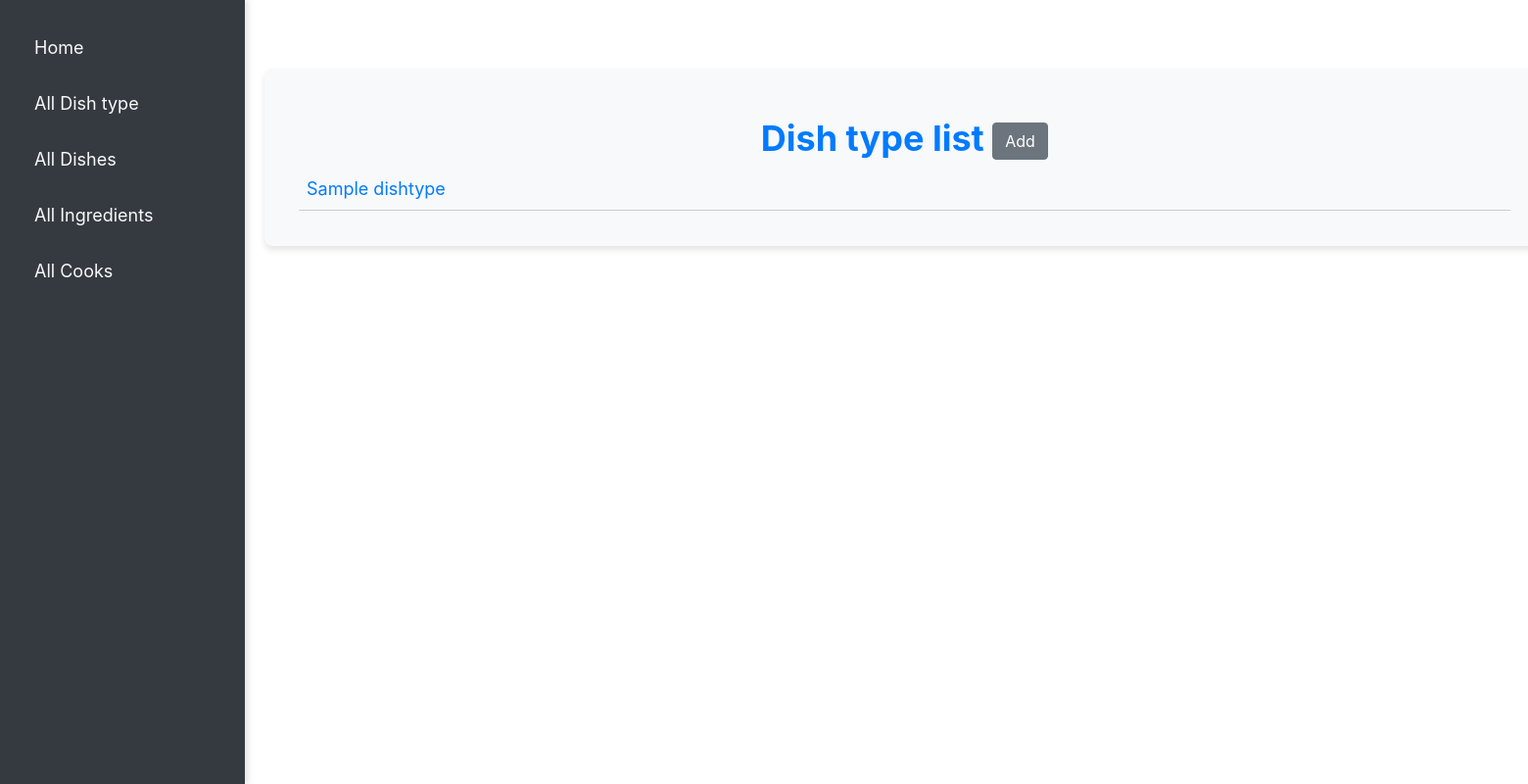
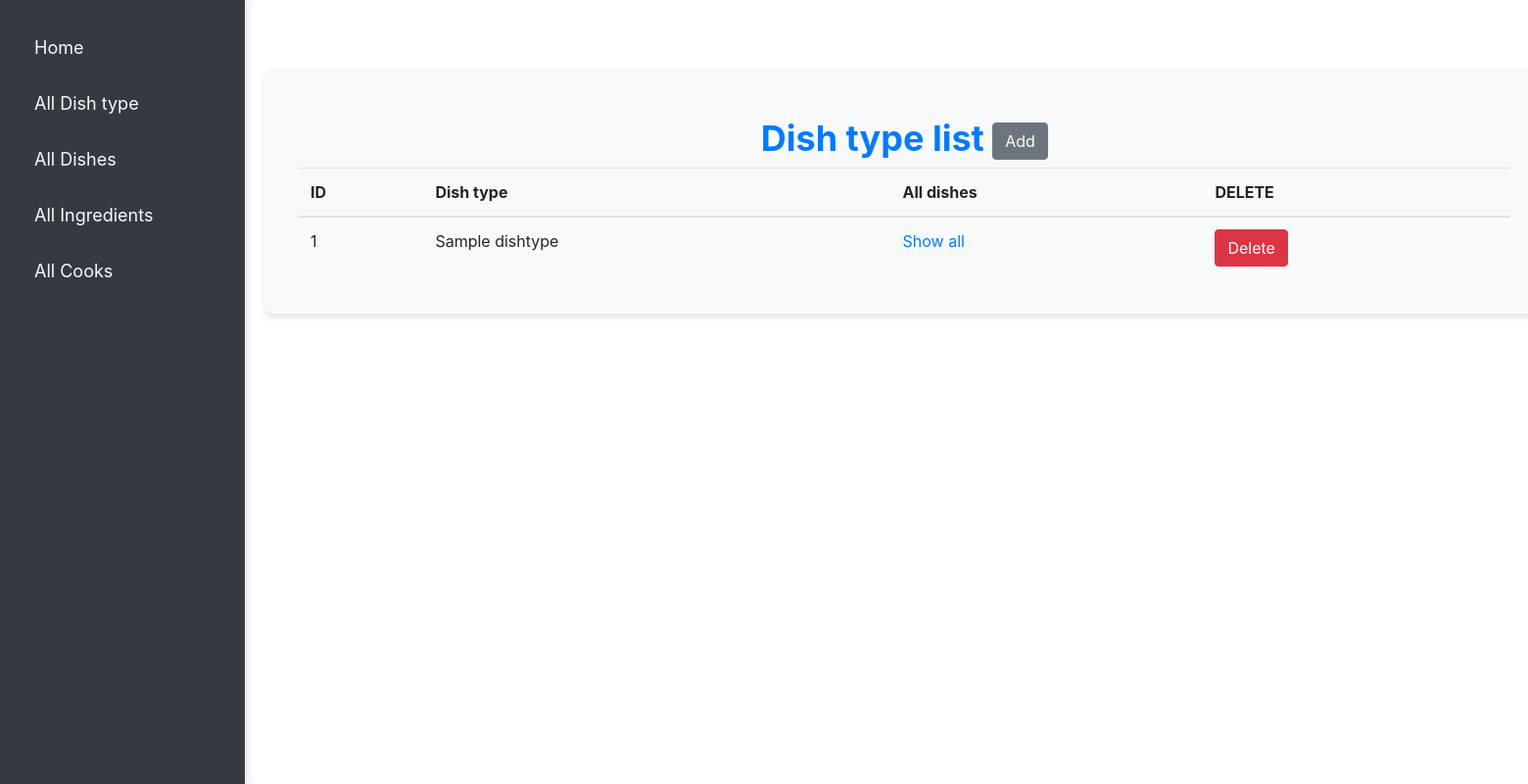
Before and after one commit to vsvarvariuk/restourant-kitchen, a Django app: page /dishtype/ in a window 1560 px wide; the page is wider, and only the part inside the window is pictured. Shown: that part at 98% size. Run offline with Django 5.2, Linux system fonts and the light colour scheme; tables that the repository leaves empty hold one stand-in row (values such as "Sample post").

Commit message:
created view DishTypeDelete

```diff
--- a/service/urls.py
+++ b/service/urls.py
@@ -3,6 +3,7 @@ from .views import (index,
                     DishTypeListView,
                     DishTypeCreateView,
                     DishTypeDetailView,
+                    DishTypeDeleteView,
                     DishListView,
                     DishDetailView,
                     DishUpdateView,
@@ -20,6 +21,7 @@ urlpatterns = [
    path("dishtype/", DishTypeListView.as_view(), name="dishtype-list"),
    path("dishtype-create/", DishTypeCreateView.as_view(), name="dishtype-create"),
    path("dishtype-detail/<int:pk>/", DishTypeDetailView.as_view(), name="dishtype-detail"),
+   path("dishtype-delete/<int:pk>/", DishTypeDeleteView.as_view(), name="dishtype-delete"),
    path("dish/", DishListView.as_view(), name="dish-list"),
    path("dish-detail/<int:pk>/", DishDetailView.as_view(), name="dish-detail"),
    path("dish-update/<int:pk>/", DishUpdateView.as_view(), name="dish-update"),
--- a/service/views.py
+++ b/service/views.py
@@ -34,6 +34,11 @@ class DishTypeCreateView(generic.CreateView):
     fields = "__all__"
     success_url = reverse_lazy("service:dishtype-list")
     template_name = "service/dishtype_create.html"
+
+class DishTypeDeleteView(generic.DeleteView):
+    model = Dishtype
+    success_url = reverse_lazy("service:dishtype-list")
+    template_name = "service/dishtype_delete.html"
 
 
 class DishTypeDetailView(generic.DetailView):
--- a/static/css/styles.css
+++ b/static/css/styles.css
@@ -27,7 +27,7 @@ ul li {
 
 /* Для підсилення важливих елементів списку */
 ul li strong {
-    color: #007bff;
+    color: royalblue;
     font-weight: bold;
 }
 
--- a/templates/service/cook_list.html
+++ b/templates/service/cook_list.html
@@ -7,7 +7,9 @@
         {% for cook in cook_list %}
            <ul>
            <li>
-               <a href="{% url "service:cook-detail" pk=cook.id %}">{{ cook.username }}</a>
+               <strong>
+                   <a href="{% url "service:cook-detail" pk=cook.id %}">{{ cook.username }}</a>
+               </strong>
            </li>
            </ul>
         {% endfor %}
--- a/templates/service/dish_list.html
+++ b/templates/service/dish_list.html
@@ -8,7 +8,11 @@
     {% if dish_list %}
         {% for dish in dish_list %}
            <ul>
-           <li><a href="{% url "service:dish-detail" pk=dish.id %}">{{ dish.name }}</a></li>
+           <li>
+               <strong>
+                   <a href="{% url "service:dish-detail" pk=dish.id %}">{{ dish.name }}</a>
+               </strong>
+           </li>
            </ul>
         {% endfor %}
     {% endif %}
--- a/templates/service/dishtype_list.html
+++ b/templates/service/dishtype_list.html
@@ -5,12 +5,33 @@
             <button class="btn btn-secondary">Add</button>
         </a></h1>
     {% if dishtype_list %}
-        {% for dish in dishtype_list %}
-           <ul>
-           <li>
-               <a href="{% url "service:dishtype-detail" pk=dish.id %}">{{ dish }}</a>
-           </li>
-           </ul>
+        <table class="table">
+        <thead>
+        <tr>
+            <th>ID</th>
+            <th>Dish type</th>
+            <th>All dishes</th>
+            <th>DELETE</th>
+        </tr>
+        </thead>
+        <tbody>
+        {% for dishtype in dishtype_list %}
+            <tr>
+            <td>{{ dishtype.id }}</td>
+            <td>{{ dishtype.name }}</td>
+            <td>
+                <a href="{% url "service:dishtype-detail" pk=dishtype.pk %}">Show all</a>
+            </td>
+            <td>
+                <a href="{% url "service_url:dishtype-delete" pk=dishtype.id %}">
+                    <button class="btn btn-danger">Delete</button>
+                </a>
+            </td>
+            </tr>
         {% endfor %}
+
+        </tbody>
+        </table>
+
     {% endif %}
 {% endblock %}
--- a/templates/service/ingredient_list.html
+++ b/templates/service/ingredient_list.html
@@ -4,7 +4,7 @@
     {% if ingredient_list %}
         {% for ingredient in ingredient_list %}
            <ul>
-           <li>{{ ingredient.name }}</li>
+           <li><strong>{{ ingredient.name }}</strong></li>
            </ul>
         {% endfor %}
     {% endif %}
```
Also changed, not shown: templates/service/dishtype_delete.html (added, +11 -0 lines).
